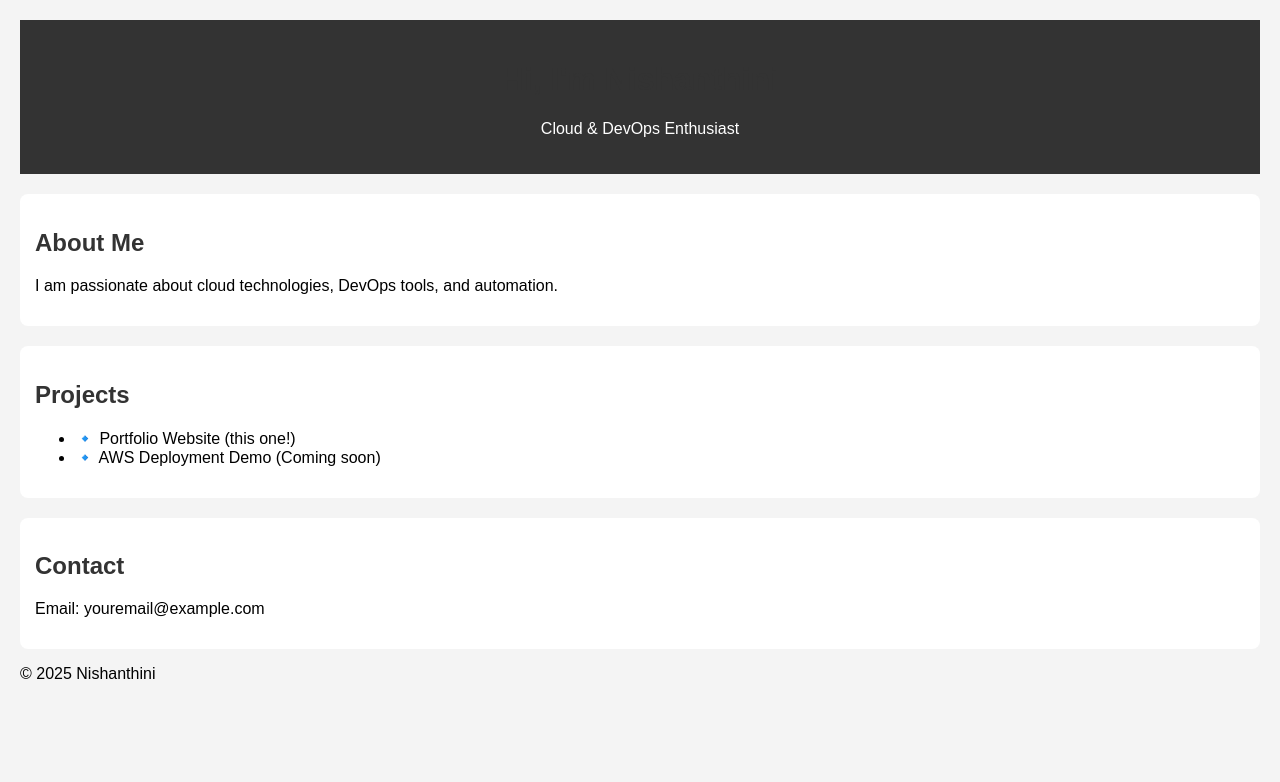
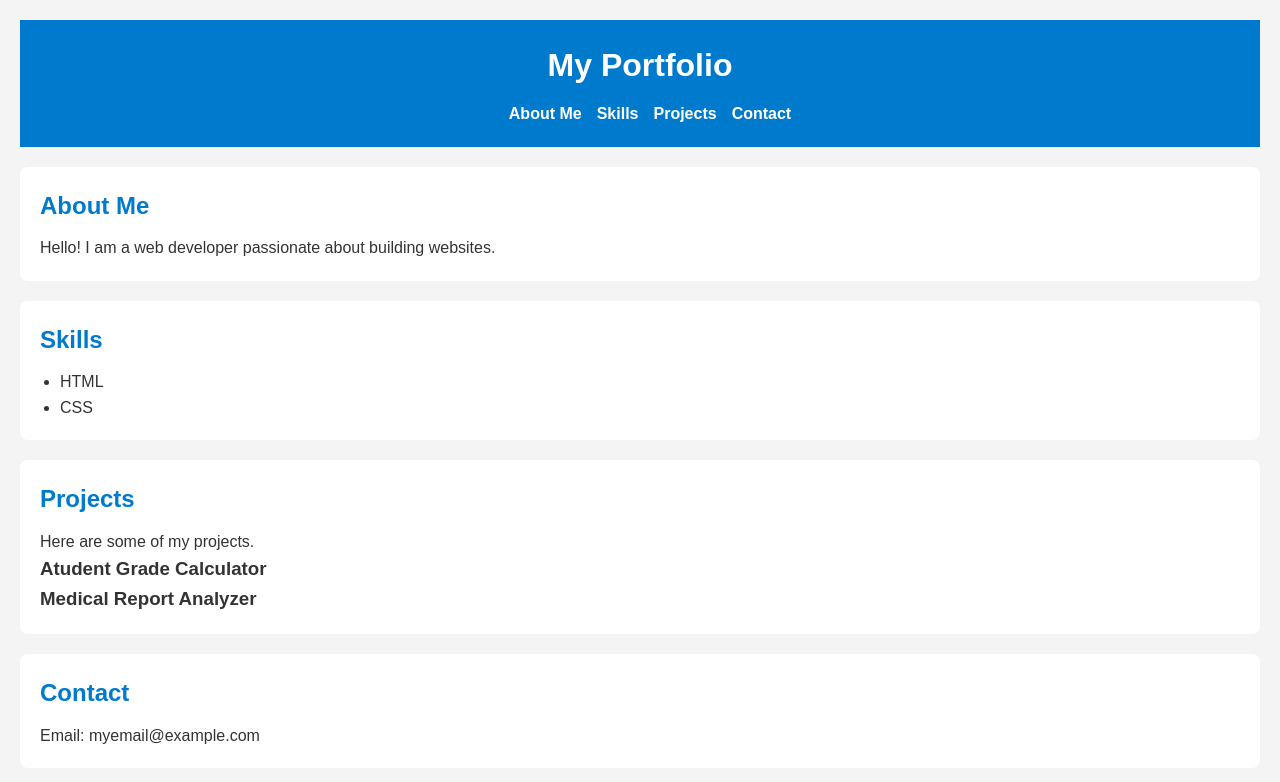
Before and after one commit to Nishanthini9905/personal-portfolio, a plain HTML site: page index.html in a window 1280 px wide. Drawn offline with Linux system fonts and the light colour scheme.

Commit message:
Add Port folio website

```diff
--- a/index.html
+++ b/index.html
@@ -2,36 +2,46 @@
 <html lang="en">
 <head>
   <meta charset="UTF-8" />
-  <meta name="viewport" content="width=device-width, initial-scale=1.0"/>
+  <meta name="viewport" content="width=device-width, initial-scale=1.0" />
   <title>My Portfolio</title>
   <link rel="stylesheet" href="style.css" />
 </head>
 <body>
   <header>
-    <h1>Hi, I'm Nishanthini</h1>
-    <p>Cloud & DevOps Enthusiast</p>
+    <h1>My Portfolio</h1>
+    <nav>
+      <ul>
+        <li><a href="#about">About Me</a></li>
+        <li><a href="#skills">Skills</a></li>
+        <li><a href="#projects">Projects</a></li>
+        <li><a href="#contact">Contact</a></li>
+      </ul>
+    </nav>
   </header>
 
   <section id="about">
     <h2>About Me</h2>
-    <p>I am passionate about cloud technologies, DevOps tools, and automation.</p>
+    <p>Hello! I am a web developer passionate about building websites.</p>
+  </section>
+
+  <section id="skills">
+    <h2>Skills</h2>
+    <ul>
+      <li>HTML</li>
+      <li>CSS</li>
+    </ul>
   </section>
 
   <section id="projects">
     <h2>Projects</h2>
-    <ul>
-      <li>🔹 Portfolio Website (this one!)</li>
-      <li>🔹 AWS Deployment Demo (Coming soon)</li>
-    </ul>
+    <p>Here are some of my projects.</p>
+    <h3>Atudent Grade Calculator</h3>
+    <h3>Medical Report Analyzer</h3>
   </section>
 
   <section id="contact">
     <h2>Contact</h2>
-    <p>Email: youremail@example.com</p>
+    <p>Email: myemail@example.com</p>
   </section>
-
-  <footer>
-    <p>&copy; 2025 Nishanthini</p>
-  </footer>
 </body>
 </html>
--- a/style.css
+++ b/style.css
@@ -1,24 +1,70 @@
+/* Basic Reset */
+* {
+  margin: 0;
+  padding: 0;
+  box-sizing: border-box;
+}
+
+/* Body Styles */
 body {
   font-family: Arial, sans-serif;
+  line-height: 1.6;
   background-color: #f4f4f4;
-  margin: 0;
+  color: #333;
   padding: 20px;
 }
 
+/* Header */
 header {
-  background-color: #333;
+  background-color: #007acc;
   color: white;
-  padding: 20px;
+  padding: 20px 0;
   text-align: center;
+  margin-bottom: 20px;
 }
 
+header h1 {
+  margin-bottom: 10px;
+}
+
+nav ul {
+  list-style: none;
+  display: flex;
+  justify-content: center;
+  gap: 15px;
+}
+
+nav ul li a {
+  color: white;
+  text-decoration: none;
+  font-weight: bold;
+}
+
+nav ul li a:hover {
+  text-decoration: underline;
+}
+
+/* Sections */
 section {
-  margin-top: 20px;
   background: white;
-  padding: 15px;
+  padding: 20px;
+  margin-bottom: 20px;
   border-radius: 8px;
 }
 
-h1, h2 {
-  color: #333;
+/* Headings */
+h2 {
+  margin-bottom: 10px;
+  color: #007acc;
 }
+
+/* Lists */
+ul {
+  list-style-type: disc;
+  padding-left: 20px;
+}
+
+/* Links */
+a {
+  color: #007acc;
+}
```
